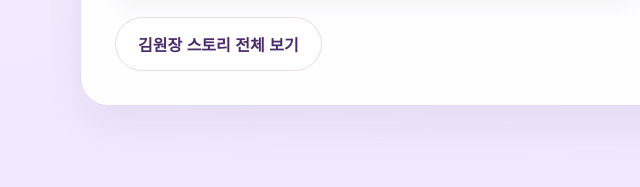
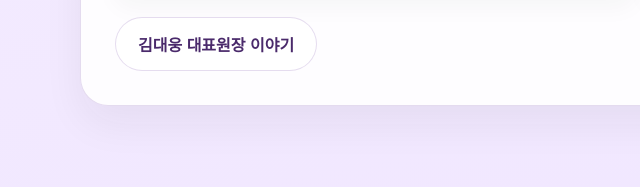
Before and after one commit to dnfntk13/Lofi-dental, a website: page index.html in a window 1280 px wide. Shown: the part 1481-1668 px from the top of the page, 0-640 px from the left. Drawn offline with Linux system fonts and the light colour scheme; a web font is replaced by a local one.

Commit message:
Update CTA text to 김대웅 대표원장 이야기

```diff
--- a/index.html
+++ b/index.html
@@ -477,7 +477,7 @@
             </article>
           </div>
           <div class="cta-row" style="margin-top: 20px;">
-            <a class="btn btn-secondary" href="dr-kim-story.html">김원장 스토리 전체 보기</a>
+            <a class="btn btn-secondary" href="dr-kim-story.html">김대웅 대표원장 이야기</a>
           </div>
         </section>
       </main>
```
